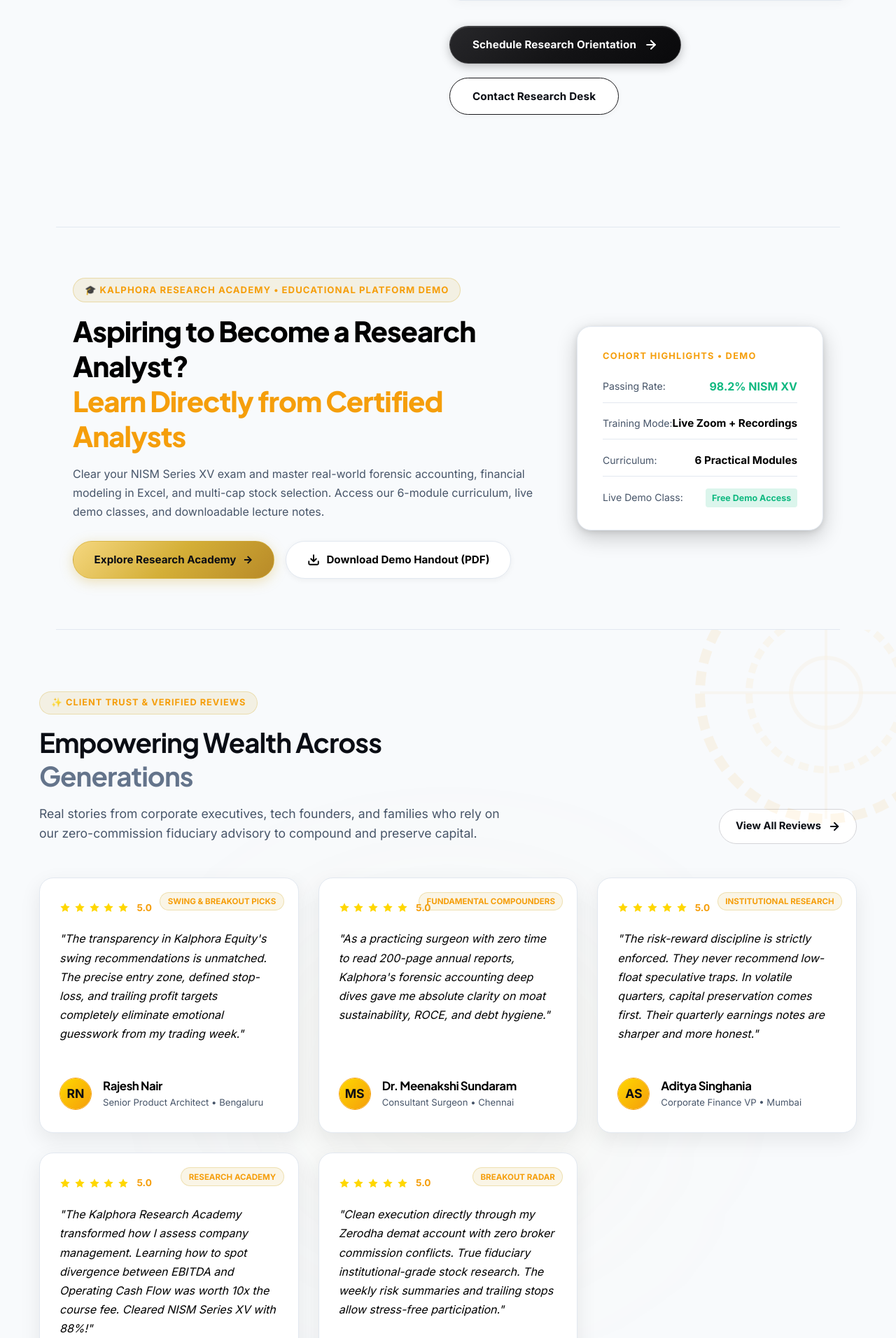
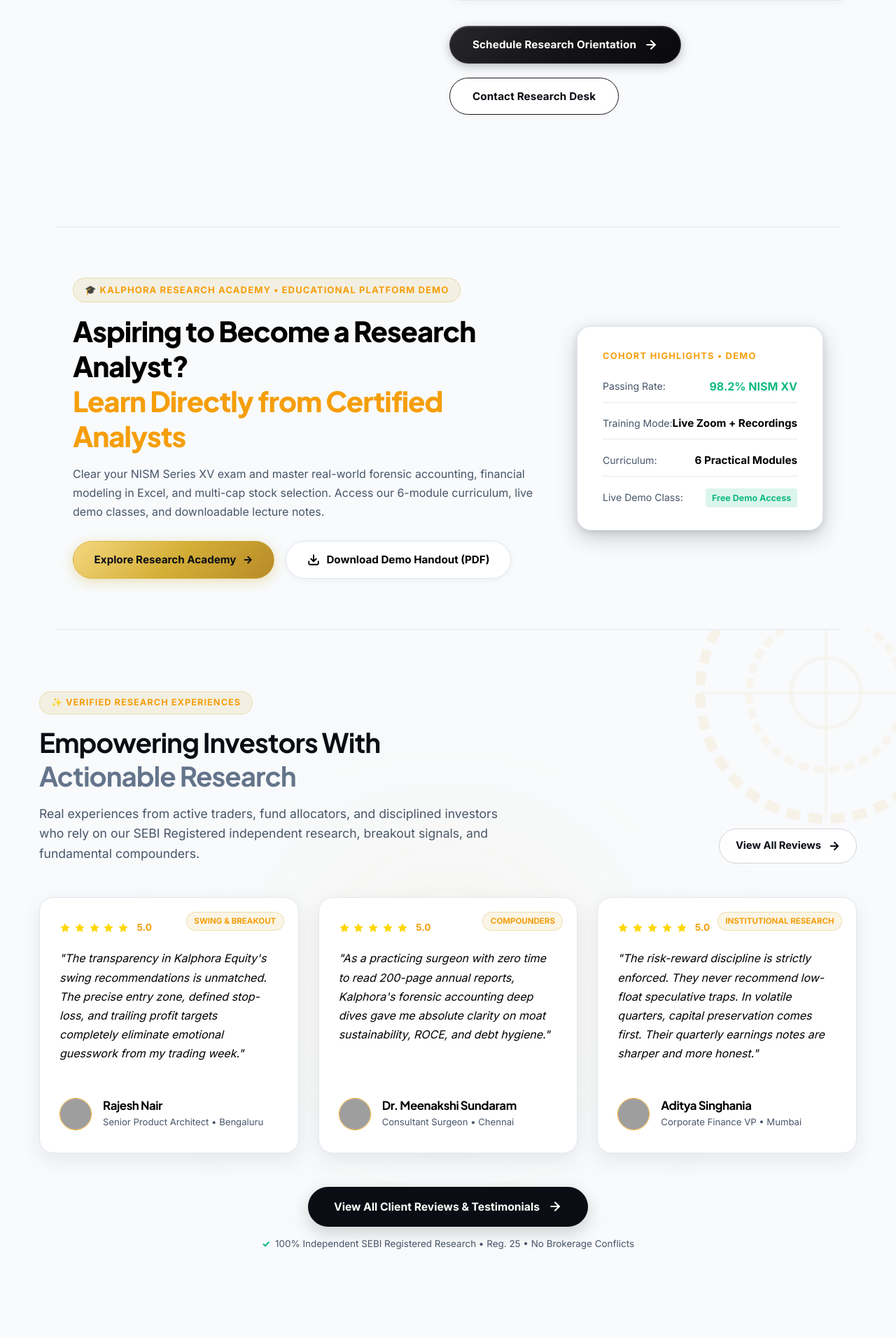
Before and after one commit to vintushtech-code/RA-Demo-website, a Django app: page / in a window 1280 px wide. Shown: the part 2277-4189 px from the top of the page at 70% size. Run offline with Django 5.2, Linux system fonts and the light colour scheme; data comes from the database, SQL or seed files in the repository; data that the repository does not hold is empty; some libraries are stand-ins or nearby versions; grey boxes are pictures that could not be loaded.

Commit message:
feat(home): display exactly 3 testimonials with prominent View All reviews CTA and refined UI

```diff
--- a/login/static/login/css/home.css
+++ b/login/static/login/css/home.css
@@ -1411,7 +1411,71 @@ body.light-theme .author-role {
 
 .home-testimonials-bottom-cta {
   display: flex;
+  flex-direction: column;
+  align-items: center;
   justify-content: center;
+  gap: 0.85rem;
+  margin-top: 0.5rem;
+  text-align: center;
+}
+
+.btn-testimonials-view-all-lg {
+  display: inline-flex;
+  align-items: center;
+  justify-content: center;
+  gap: 0.75rem;
+  padding: 0.95rem 2.25rem;
+  background: #0A0D14;
+  border: 1.5px solid #0A0D14;
+  border-radius: 9999px;
+  color: #FFFFFF !important;
+  font-weight: 700;
+  font-size: 0.98rem;
+  text-decoration: none;
+  box-shadow: 0 8px 24px rgba(10, 13, 20, 0.18);
+  transition: all 0.35s cubic-bezier(0.16, 1, 0.3, 1);
+}
+
+[data-theme="dark"] .btn-testimonials-view-all-lg {
+  background: linear-gradient(135deg, rgba(212, 175, 55, 0.18), rgba(212, 175, 55, 0.08));
+  border-color: rgba(212, 175, 55, 0.5);
+  color: #F5D77F !important;
+  box-shadow: 0 8px 24px rgba(0, 0, 0, 0.4);
+}
+
+[data-theme="light"] .btn-testimonials-view-all-lg,
+body.light-theme .btn-testimonials-view-all-lg {
+  background: #0A0D14;
+  border-color: #0A0D14;
+  color: #FFFFFF !important;
+  box-shadow: 0 8px 24px rgba(10, 13, 20, 0.2);
+}
+
+.btn-testimonials-view-all-lg:hover {
+  background: linear-gradient(135deg, #FFD700 0%, #F59E0B 100%) !important;
+  color: #0A0D14 !important;
+  border-color: #D4AF37 !important;
+  transform: translateY(-3px);
+  box-shadow: 0 12px 30px rgba(212, 175, 55, 0.35) !important;
+}
+
+.testimonials-trust-note {
+  font-size: 0.84rem;
+  color: var(--color-subtext, #64748B);
+  display: inline-flex;
+  align-items: center;
+  gap: 0.45rem;
+  margin: 0;
+}
+
+[data-theme="light"] .testimonials-trust-note,
+body.light-theme .testimonials-trust-note {
+  color: #64748B !important;
+}
+
+.testimonials-trust-note .trust-check {
+  color: #10B981;
+  font-weight: 800;
 }
 
 .btn-gold-lg-glow {
@@ -2196,8 +2260,36 @@ body.light-theme .faq-page-dot {
     padding: 0;
   }
 
+  .home-testimonials-header-row {
+    flex-direction: column;
+    align-items: flex-start;
+    gap: 1.25rem;
+    margin-bottom: 2rem;
+  }
+
+  .home-testimonials-header-action {
+    width: 100%;
+  }
+
+  .btn-testimonials-view-all {
+    width: 100%;
+    justify-content: center;
+  }
+
   .home-testimonials-grid {
-    grid-template-columns: repeat(2, 1fr);
+    grid-template-columns: 1fr;
+    gap: 1.4rem;
+  }
+
+  .btn-testimonials-view-all-lg {
+    width: 100%;
+    font-size: 0.92rem;
+    padding: 0.85rem 1.25rem;
+  }
+
+  .testimonials-trust-note {
+    font-size: 0.78rem;
+    text-align: center;
   }
 
   .faq-split-container {
--- a/login/templates/login/home.html
+++ b/login/templates/login/home.html
@@ -349,11 +349,10 @@
     <!-- Section Header with Header Action Button -->
     <div class="home-testimonials-header-row">
       <div class="section-header" style="text-align: left; margin: 0 0 0 0; max-width: 680px;">
-        <div class="section-tag">✨ Client Trust &amp; Verified Reviews</div>
-        <h2 class="section-title">Empowering Wealth Across <span class="highlight-text">Generations</span></h2>
+        <div class="section-tag">✨ Verified Research Experiences</div>
+        <h2 class="section-title">Empowering Investors With <span class="highlight-text">Actionable Research</span></h2>
         <p class="section-subtitle">
-          Real stories from corporate executives, tech founders, and families who rely on our zero-commission fiduciary
-          advisory to compound and preserve capital.
+          Real experiences from active traders, fund allocators, and disciplined investors who rely on our SEBI Registered independent research, breakout signals, and fundamental compounders.
         </p>
       </div>
 
@@ -369,55 +368,34 @@
       </div>
     </div>
 
-    <!-- Testimonials Preview Grid (2-3 Cards) -->
+    <!-- Testimonials Preview Grid (Exactly 3 Cards) -->
     <div class="home-testimonials-grid">
-      {% for t in testimonials %}
+      {% for t in testimonials|slice:":3" %}
       <div class="home-testimonial-card">
         <div class="card-star-rating">
-          <svg width="16" height="16" viewBox="0 0 24 24" fill="#FFD700">
-            <polygon
-              points="12 2 15.09 8.26 22 9.27 17 14.14 18.18 21.02 12 17.77 5.82 21.02 7 14.14 2 9.27 8.91 8.26 12 2">
-            </polygon>
-          </svg>
-          <svg width="16" height="16" viewBox="0 0 24 24" fill="#FFD700">
-            <polygon
-              points="12 2 15.09 8.26 22 9.27 17 14.14 18.18 21.02 12 17.77 5.82 21.02 7 14.14 2 9.27 8.91 8.26 12 2">
-            </polygon>
-          </svg>
-          <svg width="16" height="16" viewBox="0 0 24 24" fill="#FFD700">
-            <polygon
-              points="12 2 15.09 8.26 22 9.27 17 14.14 18.18 21.02 12 17.77 5.82 21.02 7 14.14 2 9.27 8.91 8.26 12 2">
-            </polygon>
-          </svg>
-          <svg width="16" height="16" viewBox="0 0 24 24" fill="#FFD700">
-            <polygon
-              points="12 2 15.09 8.26 22 9.27 17 14.14 18.18 21.02 12 17.77 5.82 21.02 7 14.14 2 9.27 8.91 8.26 12 2">
-            </polygon>
-          </svg>
-          <svg width="16" height="16" viewBox="0 0 24 24" fill="#FFD700">
-            <polygon
-              points="12 2 15.09 8.26 22 9.27 17 14.14 18.18 21.02 12 17.77 5.82 21.02 7 14.14 2 9.27 8.91 8.26 12 2">
-            </polygon>
-          </svg>
+          <svg width="16" height="16" viewBox="0 0 24 24" fill="#FFD700"><polygon points="12 2 15.09 8.26 22 9.27 17 14.14 18.18 21.02 12 17.77 5.82 21.02 7 14.14 2 9.27 8.91 8.26 12 2"></polygon></svg>
+          <svg width="16" height="16" viewBox="0 0 24 24" fill="#FFD700"><polygon points="12 2 15.09 8.26 22 9.27 17 14.14 18.18 21.02 12 17.77 5.82 21.02 7 14.14 2 9.27 8.91 8.26 12 2"></polygon></svg>
+          <svg width="16" height="16" viewBox="0 0 24 24" fill="#FFD700"><polygon points="12 2 15.09 8.26 22 9.27 17 14.14 18.18 21.02 12 17.77 5.82 21.02 7 14.14 2 9.27 8.91 8.26 12 2"></polygon></svg>
+          <svg width="16" height="16" viewBox="0 0 24 24" fill="#FFD700"><polygon points="12 2 15.09 8.26 22 9.27 17 14.14 18.18 21.02 12 17.77 5.82 21.02 7 14.14 2 9.27 8.91 8.26 12 2"></polygon></svg>
+          <svg width="16" height="16" viewBox="0 0 24 24" fill="#FFD700"><polygon points="12 2 15.09 8.26 22 9.27 17 14.14 18.18 21.02 12 17.77 5.82 21.02 7 14.14 2 9.27 8.91 8.26 12 2"></polygon></svg>
           <span class="rating-num">{{ t.rating|default:"5.0" }}</span>
         </div>
 
         <p class="testimonial-quote">
-          "{{ t.quote|truncatewords:30 }}"
+          "{{ t.quote|truncatewords:32 }}"
         </p>
 
         <div class="testimonial-author-row">
           <div class="author-avatar-box">
             {% if t.get_avatar_url %}
-            <img src="{{ t.get_avatar_url }}" alt="{{ t.name }}" class="author-avatar-img" loading="lazy"
-              decoding="async">
+            <img src="{{ t.get_avatar_url }}" alt="{{ t.name }}" class="author-avatar-img" loading="lazy" decoding="async">
             {% else %}
             <div class="author-initials-avatar">{{ t.name|slice:":2"|upper }}</div>
             {% endif %}
           </div>
           <div class="author-info">
             <h4 class="author-name">{{ t.name }}</h4>
-            <p class="author-role">{{ t.role }}{% if t.location %} — {{ t.location }}{% endif %}</p>
+            <p class="author-role">{{ t.role }}{% if t.location %} &bull; {{ t.location }}{% endif %}</p>
           </div>
         </div>
 
@@ -426,7 +404,7 @@
         {% endif %}
       </div>
       {% empty %}
-      <!-- 5 Static SEBI Research Analyst Testimonials -->
+      <!-- EXACTLY 3 STATIC SEBI RESEARCH ANALYST REVIEWS -->
       <!-- Review 1: Rajesh Nair -->
       <div class="home-testimonial-card">
         <div class="card-star-rating">
@@ -442,14 +420,15 @@
         </p>
         <div class="testimonial-author-row">
           <div class="author-avatar-box">
-            <div class="author-initials-avatar">RN</div>
+            <img src="https://images.unsplash.com/photo-1507003211169-0a1dd7228f2d?auto=format&fit=crop&w=150&h=150&q=80" alt="Rajesh Nair" class="author-avatar-img" loading="lazy" decoding="async" onerror="this.style.display='none'; this.nextElementSibling.style.display='flex';">
+            <div class="author-initials-avatar" style="display: none;">RN</div>
           </div>
           <div class="author-info">
             <h4 class="author-name">Rajesh Nair</h4>
             <p class="author-role">Senior Product Architect &bull; Bengaluru</p>
           </div>
         </div>
-        <div class="testimonial-category-tag">Swing &amp; Breakout Picks</div>
+        <div class="testimonial-category-tag">Swing &amp; Breakout</div>
       </div>
 
       <!-- Review 2: Dr. Meenakshi Sundaram -->
@@ -467,14 +446,15 @@
         </p>
         <div class="testimonial-author-row">
           <div class="author-avatar-box">
-            <div class="author-initials-avatar">MS</div>
+            <img src="https://images.unsplash.com/photo-1573496359142-b8d87734a5a2?auto=format&fit=crop&w=150&h=150&q=80" alt="Dr. Meenakshi Sundaram" class="author-avatar-img" loading="lazy" decoding="async" onerror="this.style.display='none'; this.nextElementSibling.style.display='flex';">
+            <div class="author-initials-avatar" style="display: none;">MS</div>
           </div>
           <div class="author-info">
             <h4 class="author-name">Dr. Meenakshi Sundaram</h4>
             <p class="author-role">Consultant Surgeon &bull; Chennai</p>
           </div>
         </div>
-        <div class="testimonial-category-tag">Fundamental Compounders</div>
+        <div class="testimonial-category-tag">Compounders</div>
       </div>
 
       <!-- Review 3: Aditya Singhania -->
@@ -492,7 +472,8 @@
         </p>
         <div class="testimonial-author-row">
           <div class="author-avatar-box">
-            <div class="author-initials-avatar">AS</div>
+            <img src="https://images.unsplash.com/photo-1500648767791-00dcc994a43e?auto=format&fit=crop&w=150&h=150&q=80" alt="Aditya Singhania" class="author-avatar-img" loading="lazy" decoding="async" onerror="this.style.display='none'; this.nextElementSibling.style.display='flex';">
+            <div class="author-initials-avatar" style="display: none;">AS</div>
           </div>
           <div class="author-info">
             <h4 class="author-name">Aditya Singhania</h4>
@@ -501,57 +482,22 @@
         </div>
         <div class="testimonial-category-tag">Institutional Research</div>
       </div>
+      {% endfor %}
+    </div>
 
-      <!-- Review 4: Sunita Menon -->
-      <div class="home-testimonial-card">
-        <div class="card-star-rating">
-          <svg width="16" height="16" viewBox="0 0 24 24" fill="#FFD700"><polygon points="12 2 15.09 8.26 22 9.27 17 14.14 18.18 21.02 12 17.77 5.82 21.02 7 14.14 2 9.27 8.91 8.26 12 2"></polygon></svg>
-          <svg width="16" height="16" viewBox="0 0 24 24" fill="#FFD700"><polygon points="12 2 15.09 8.26 22 9.27 17 14.14 18.18 21.02 12 17.77 5.82 21.02 7 14.14 2 9.27 8.91 8.26 12 2"></polygon></svg>
-          <svg width="16" height="16" viewBox="0 0 24 24" fill="#FFD700"><polygon points="12 2 15.09 8.26 22 9.27 17 14.14 18.18 21.02 12 17.77 5.82 21.02 7 14.14 2 9.27 8.91 8.26 12 2"></polygon></svg>
-          <svg width="16" height="16" viewBox="0 0 24 24" fill="#FFD700"><polygon points="12 2 15.09 8.26 22 9.27 17 14.14 18.18 21.02 12 17.77 5.82 21.02 7 14.14 2 9.27 8.91 8.26 12 2"></polygon></svg>
-          <svg width="16" height="16" viewBox="0 0 24 24" fill="#FFD700"><polygon points="12 2 15.09 8.26 22 9.27 17 14.14 18.18 21.02 12 17.77 5.82 21.02 7 14.14 2 9.27 8.91 8.26 12 2"></polygon></svg>
-          <span class="rating-num">5.0</span>
-        </div>
-        <p class="testimonial-quote">
-          "The Kalphora Research Academy transformed how I assess company management. Learning how to spot divergence between EBITDA and Operating Cash Flow was worth 10x the course fee. Cleared NISM Series XV with 88%!"
-        </p>
-        <div class="testimonial-author-row">
-          <div class="author-avatar-box">
-            <div class="author-initials-avatar">SM</div>
-          </div>
-          <div class="author-info">
-            <h4 class="author-name">Sunita Menon</h4>
-            <p class="author-role">Independent Investor &bull; Kochi</p>
-          </div>
-        </div>
-        <div class="testimonial-category-tag">Research Academy</div>
-      </div>
-
-      <!-- Review 5: Karthik R. Iyer -->
-      <div class="home-testimonial-card">
-        <div class="card-star-rating">
-          <svg width="16" height="16" viewBox="0 0 24 24" fill="#FFD700"><polygon points="12 2 15.09 8.26 22 9.27 17 14.14 18.18 21.02 12 17.77 5.82 21.02 7 14.14 2 9.27 8.91 8.26 12 2"></polygon></svg>
-          <svg width="16" height="16" viewBox="0 0 24 24" fill="#FFD700"><polygon points="12 2 15.09 8.26 22 9.27 17 14.14 18.18 21.02 12 17.77 5.82 21.02 7 14.14 2 9.27 8.91 8.26 12 2"></polygon></svg>
-          <svg width="16" height="16" viewBox="0 0 24 24" fill="#FFD700"><polygon points="12 2 15.09 8.26 22 9.27 17 14.14 18.18 21.02 12 17.77 5.82 21.02 7 14.14 2 9.27 8.91 8.26 12 2"></polygon></svg>
-          <svg width="16" height="16" viewBox="0 0 24 24" fill="#FFD700"><polygon points="12 2 15.09 8.26 22 9.27 17 14.14 18.18 21.02 12 17.77 5.82 21.02 7 14.14 2 9.27 8.91 8.26 12 2"></polygon></svg>
-          <svg width="16" height="16" viewBox="0 0 24 24" fill="#FFD700"><polygon points="12 2 15.09 8.26 22 9.27 17 14.14 18.18 21.02 12 17.77 5.82 21.02 7 14.14 2 9.27 8.91 8.26 12 2"></polygon></svg>
-          <span class="rating-num">5.0</span>
-        </div>
-        <p class="testimonial-quote">
-          "Clean execution directly through my Zerodha demat account with zero broker commission conflicts. True fiduciary institutional-grade stock research. The weekly risk summaries and trailing stops allow stress-free participation."
-        </p>
-        <div class="testimonial-author-row">
-          <div class="author-avatar-box">
-            <div class="author-initials-avatar">KI</div>
-          </div>
-          <div class="author-info">
-            <h4 class="author-name">Karthik R. Iyer</h4>
-            <p class="author-role">Tech Executive &bull; Hyderabad</p>
-          </div>
-        </div>
-        <div class="testimonial-category-tag">Breakout Radar</div>
-      </div>
-      {% endfor %}
+    <!-- View All Action Button Below 3 Cards -->
+    <div class="home-testimonials-bottom-cta">
+      <a href="{% url 'login:testimonials' %}" class="btn-testimonials-view-all-lg">
+        <span>View All Client Reviews &amp; Testimonials</span>
+        <svg width="20" height="20" viewBox="0 0 24 24" fill="none" stroke="currentColor" stroke-width="2.5"
+          stroke-linecap="round" stroke-linejoin="round">
+          <line x1="5" y1="12" x2="19" y2="12"></line>
+          <polyline points="12 5 19 12 12 19"></polyline>
+        </svg>
+      </a>
+      <p class="testimonials-trust-note">
+        <span class="trust-check">✓</span> 100% Independent SEBI Registered Research &bull; Reg. 25 &bull; No Brokerage Conflicts
+      </p>
     </div>
 
   </div>
```
Also changed, not shown: login/templates/login/academy.html (+151 -63 lines).
